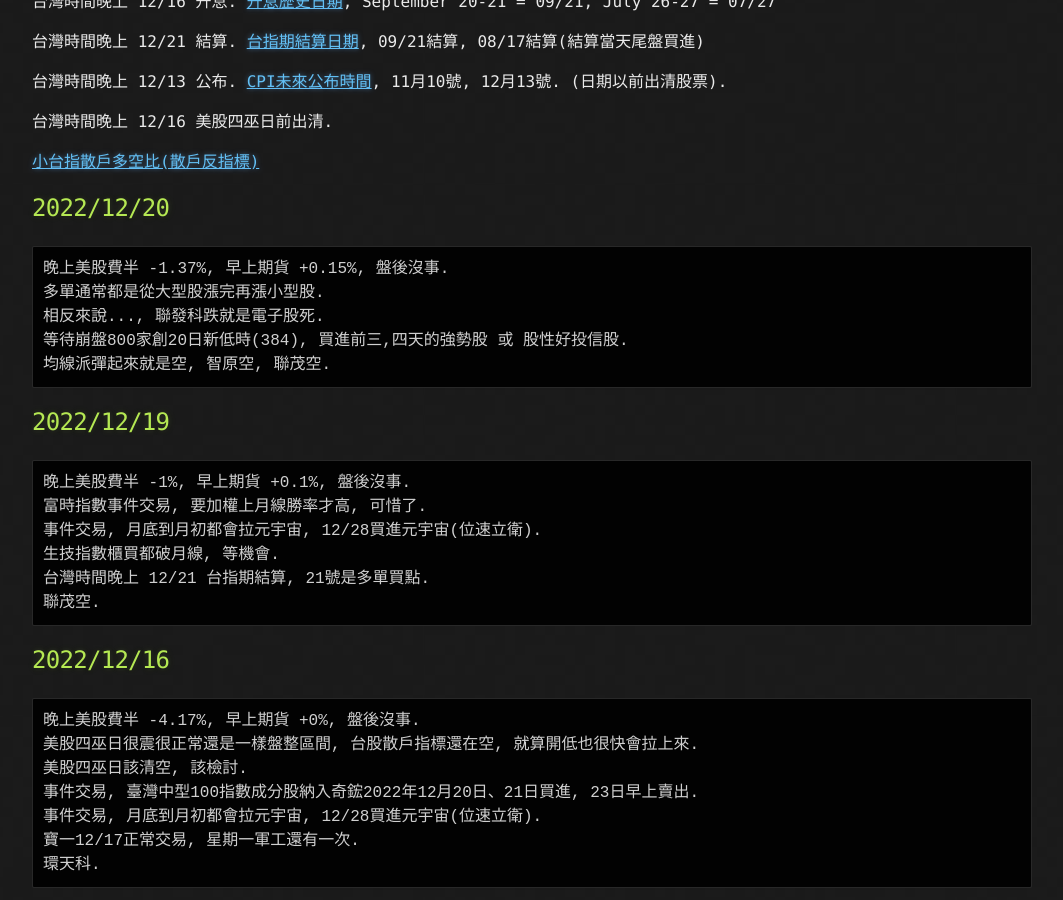
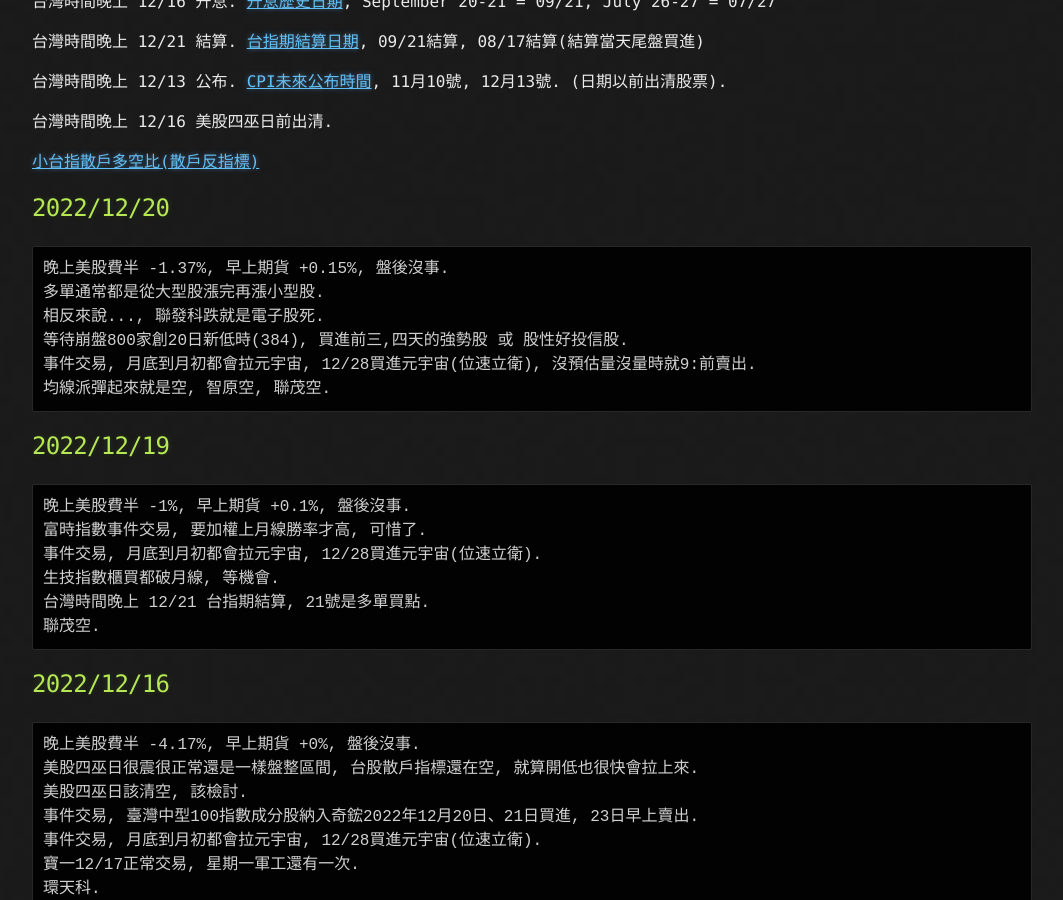
Before and after one commit to lepg5487/Stock_God, a Jekyll site: the page built from index.md, in a window 1280 px wide and 900 px high, scrolled down 348 px. Shown: the whole window, without its empty margins (108-1171 px from the left). Built offline with Jekyll 4.4.1, drawn with Linux system fonts in a browser that asks for light colours; our own code applies the rules of GitHub Pages for plain Markdown files.

Commit message:
Update index.md

````diff
--- a/index.md
+++ b/index.md
@@ -22,6 +22,7 @@ layout: testlayouts
 多單通常都是從大型股漲完再漲小型股.
 相反來說..., 聯發科跌就是電子股死.
 等待崩盤800家創20日新低時(384), 買進前三,四天的強勢股 或 股性好投信股.
+事件交易, 月底到月初都會拉元宇宙, 12/28買進元宇宙(位速立衛), 沒預估量沒量時就9:前賣出.
 均線派彈起來就是空, 智原空, 聯茂空.
 ```
 
````
